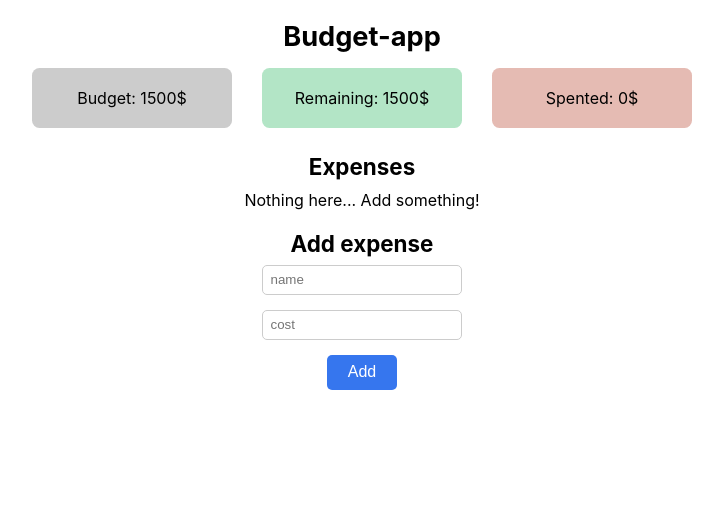
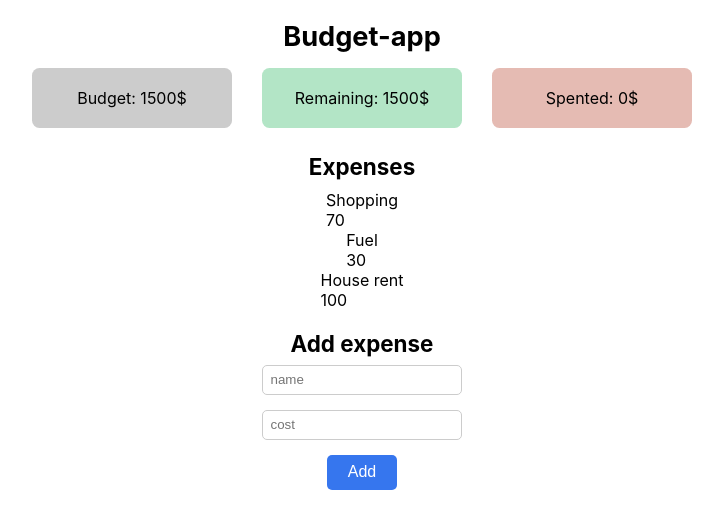
Before and after one commit to TARGEToff/budget-app, a Next.js app: page / in a window 1280 px wide. Shown: the top 528 px of the page, without its empty margins (278-1001 px from the left). Built offline with nearby package versions, Linux system fonts and the light colour scheme.

Commit message:
feat: added Expense and connected Expenses with store

```diff
--- /dev/null
+++ b/components/molecules/Expense/Expense.js
@@ -0,0 +1,11 @@
+import styles from "./Expense.module.scss";
+import { Paragraph } from "components/atoms/Paragraph/Paragraph";
+
+const Expense = ({ title, cost }) => (
+    <div className={styles.expense}>
+        <Paragraph>{title}</Paragraph>
+        <Paragraph>{cost}</Paragraph>
+    </div>
+);
+
+export { Expense };
--- a/components/molecules/Expenses/Expenses.js
+++ b/components/molecules/Expenses/Expenses.js
@@ -1,14 +1,21 @@
 import styles from "./Expenses.module.scss"
 import { Heading } from "components/atoms/Heading/Heading";
-import { Paragraph } from "components/atoms/Paragraph/Paragraph";
+import { connect } from "react-redux"
+import { Expense } from "components/molecules/Expense/Expense";
 
-const Expenses = () => (
+const Expenses = ({ expenses }) => (
 
     <div className={styles.expenses}>
         <Heading>Expenses</Heading>
-        <Paragraph>Nothing here... Add something!</Paragraph>
+        { expenses.map(
+            ({ id, title, cost }) => (
+                <Expense key={id} title={title} cost={cost} />
+            )
+        )}
     </div>
 
 );
 
-export { Expenses }
+const mapStateToProps = ({ expenses }) => ({ expenses });
+
+export const ConnectedExpenses = connect(mapStateToProps)(Expenses)
--- a/pages/_app.js
+++ b/pages/_app.js
@@ -1,7 +1,13 @@
 import '../styles/globals.css'
+import { Provider } from "react-redux";
+import store from "store/index.js";
 
 function MyApp({ Component, pageProps }) {
-  return <Component {...pageProps} />
+    return (
+        <Provider store={store}>
+            <Component {...pageProps} />
+        </Provider>
+    );
 }
 
 export default MyApp
--- a/pages/index.js
+++ b/pages/index.js
@@ -3,7 +3,7 @@ import Image from "next/image";
 import styles from "styles/Home.module.scss";
 import { Heading } from "components/atoms/Heading/Heading";
 import { BudgetPanel } from "components/molecules/BudgetPanel/BudgetPanel";
-import { Expenses } from "components/molecules/Expenses/Expenses";
+import { ConnectedExpenses as Expenses } from "components/molecules/Expenses/Expenses";
 import { AddExpense } from "components/molecules/AddExpense/AddExpense";
 
 export default function Home() {
```
Also changed, not shown: components/molecules/Expense/Expense.module.scss (added).
